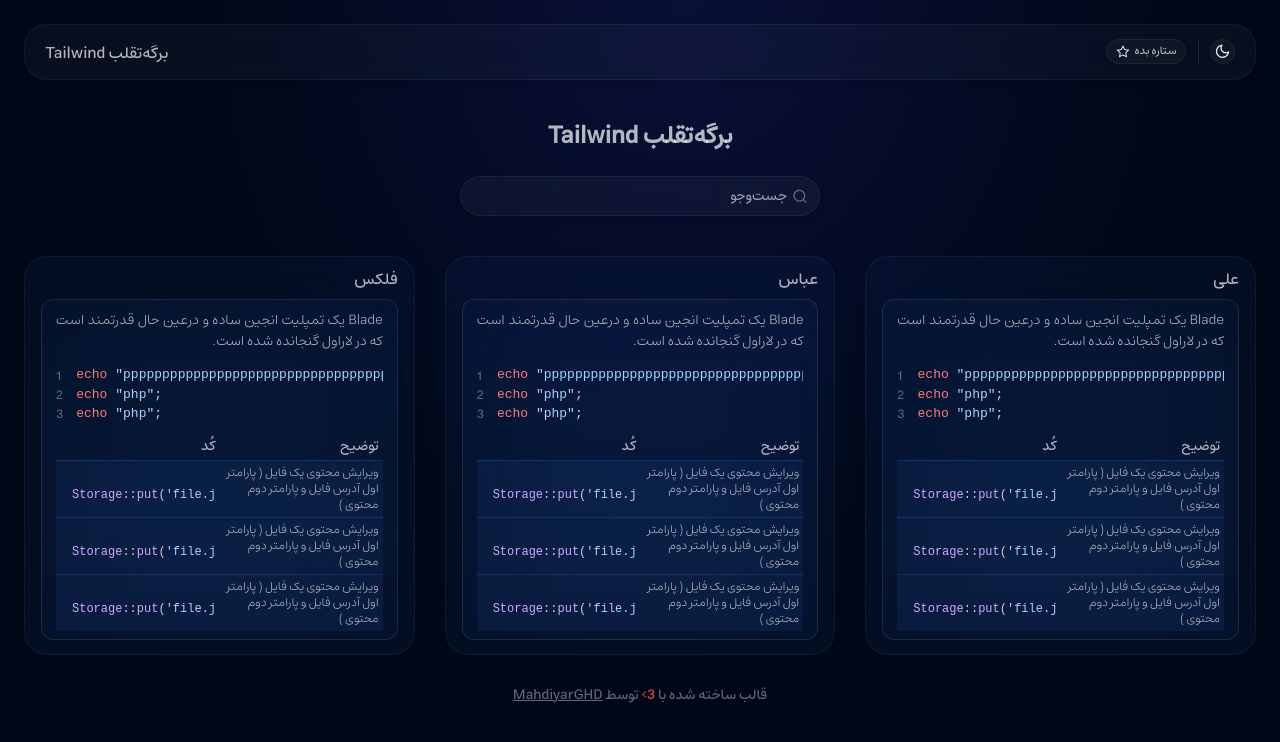
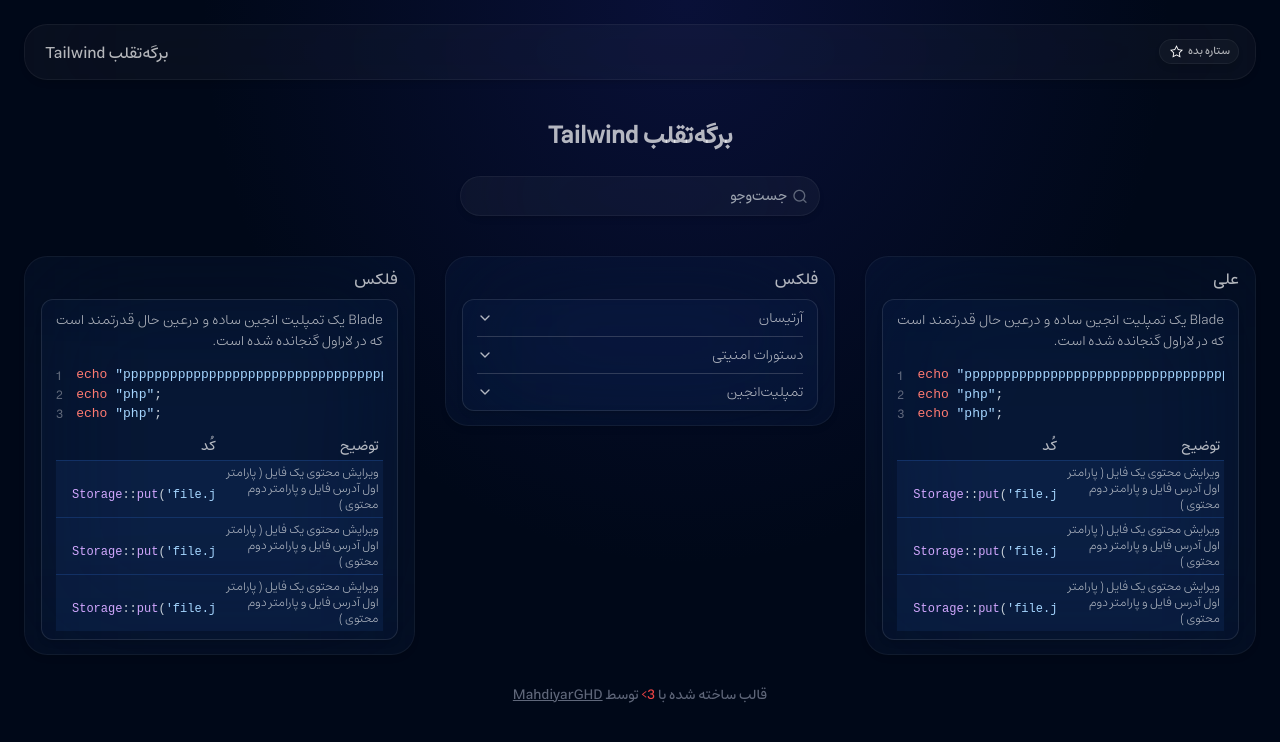
Before and after one commit to MahdiyarGHD/CheatSheetTemplate, a React (Vite) app: page / in a window 1280 px wide. Shown: the top 742 px of the page. Built offline with nearby package versions, Linux system fonts and the light colour scheme.

Commit message:
fix: removed dark/light button due to mismatching theme

```diff
--- a/src/components/Dropdown.jsx
+++ /dev/null
@@ -1,5 +0,0 @@
-const Dropdown = ({title = '', children}) => {
-    return <>
-
-    </>
-}
--- a/src/components/Header.jsx
+++ b/src/components/Header.jsx
@@ -2,13 +2,13 @@
     return <>
         <header className="flex text-white/70 justify-between w-full bg-white/[3%] rounded-[23px] shadow-md backdrop-blur-3xl h-14 rounded-3xl border border-white/5" dir="rtl">
                 <div>
-                    <div className='float-right block mr-5 mt-[14px] w-[25px] h-[25px] text-center rounded-3xl text-white/70 bg-white/[3%] rounded-[23px] shadow-md backdrop-blur-3xl border-white/5 border hover:bg-white/[10%] cursor-pointer'>
+                    {/* <div className='float-right block mr-5 mt-[14px] w-[25px] h-[25px] text-center rounded-3xl text-white/70 bg-white/[3%] rounded-[23px] shadow-md backdrop-blur-3xl border-white/5 border hover:bg-white/[10%] cursor-pointer'>
                         <span className='icon-moon block mt-[3px] text-white/90'></span>
                     </div>
-                    <div className='float-right h-6 w-[0.5px] bg-gray-200/10 mr-3 mt-[15px]'></div>
-                    <div className='group float-right mr-3 mt-[14px] w-20 h-[25px] text-[11px] text-center rounded-3xl text-white/70 bg-white/[3%] rounded-[23px] shadow-md backdrop-blur-3xl border-white/5 border hover:bg-white/[10%] cursor-pointer'>
+                    <div className='float-right h-6 w-[0.5px] bg-gray-200/10 mr-3 mt-[15px]'></div> */}
+                    <a href="#" target="_blank" className='group float-right mr-4 mt-[14px] w-20 h-[25px] text-[11px] text-center rounded-3xl text-white/70 bg-white/[3%] rounded-[23px] shadow-md backdrop-blur-3xl border-white/5 border hover:bg-white/[10%] cursor-pointer'>
                         <div className='float-right mr-[8px] mt-[3px]'>ستاره بده </div><span className='group-hover:text-yellow-300 text-white text-[13px] icon-star-empty mt-[5px] float-right mr-[5px]'></span>
-                    </div>
+                    </a>
                 </div>
                 <div className='ml-5 mt-4'>برگه‌تقلب‌ Tailwind</div>
         </header>
--- a/src/pages/Home.jsx
+++ b/src/pages/Home.jsx
@@ -96,11 +96,24 @@
             </TableRow>
         </DescriptiveCodeTable>
     </MasonryItem>,
-        <MasonryItem title="عباس">
-        <p className="pt-2">
-            Blade یک تمپلیت انجین ساده و درعین حال قدرتمند است که در لاراول گنجانده شده است.
-        </p>
-
+            <MasonryItem title="فلکس">
+            <Accordion type="single" collapsible>
+                <AccordionItem value="item-1">
+                    <AccordionTrigger>آرتیسان</AccordionTrigger>
+                    <AccordionContent>
+                        <p>آرتیسان یک رابط خط فرمان است که در لاراول استفاده شده است.</p>
+                    </AccordionContent>
+                </AccordionItem>
+                <AccordionItem value="item-2">
+                    <AccordionTrigger>دستورات امنیتی</AccordionTrigger>
+                    <AccordionContent>
+                        Yes. It adheres to the WAI-ARIA design pattern.
+                    </AccordionContent>
+                </AccordionItem>
+                <AccordionItem value="item-3" isBarHidden={true}>
+                    <AccordionTrigger>تمپلیت‌انجین</AccordionTrigger>
+                    <AccordionContent>
+                        Yes. It adheres to the WAI-ARIA design pattern.
                         <Codeblock language="php">
                         {`
                         echo "ppppppppppppppppppppppppppppppppppppppppppppppppppppppppppppppppppppppphp";
@@ -109,32 +122,28 @@
                         `}
                         </Codeblock>
 
-        <DescriptiveCodeTable>
+
+                    <Table columns={["ویژگی", "کلاس"]}>
                         <TableRow>
-                <TableRowItem>
+                            <TableRowItem dir="ltr" >
+                                <Codeblock hasHighlight={false}>table-layout: auto;</Codeblock>
+                            </TableRowItem>
+                            <TableRowItem classList="monospace">
+                                <Codeblock hasHighlight={false}>table-auto</Codeblock>
+                            </TableRowItem>
+                        </TableRow>
+                        <TableRow>
+                            <TableRowItem classList='text-right'>
                             ویرایش محتوی یک فایل ( پارامتر اول آدرس فایل و پارامتر دوم محتوی )
                             </TableRowItem>
                             <TableRowItem>
-                    <Codeblock language="php">Storage::put('file.jpg', $contents);</Codeblock>
+                                <Codeblock isLineNumberDisabled={true} language="php">{`Storage::put('file.jpg', $contents);`}</Codeblock>
                             </TableRowItem>
                         </TableRow>
-            <TableRow>
-                <TableRowItem>
-                 ویرایش محتوی یک فایل ( پارامتر اول آدرس فایل و پارامتر دوم محتوی )
-                </TableRowItem>
-                <TableRowItem>
-                    <Codeblock language="php">Storage::put('file.jpg', $contents);</Codeblock>
-                </TableRowItem>
-            </TableRow>
-            <TableRow>
-                <TableRowItem>
-                 ویرایش محتوی یک فایل ( پارامتر اول آدرس فایل و پارامتر دوم محتوی )
-                </TableRowItem>
-                <TableRowItem>
-                    <Codeblock language="php">Storage::put('file.jpg', $contents);</Codeblock>
-                </TableRowItem>
-            </TableRow>
-        </DescriptiveCodeTable>
+                    </Table>
+                    </AccordionContent>
+                </AccordionItem>
+                </Accordion>
             </MasonryItem>,
         <MasonryItem title="علی">
         <p className="pt-2">
```
Lines whose indentation alone changed are shown as unchanged.
